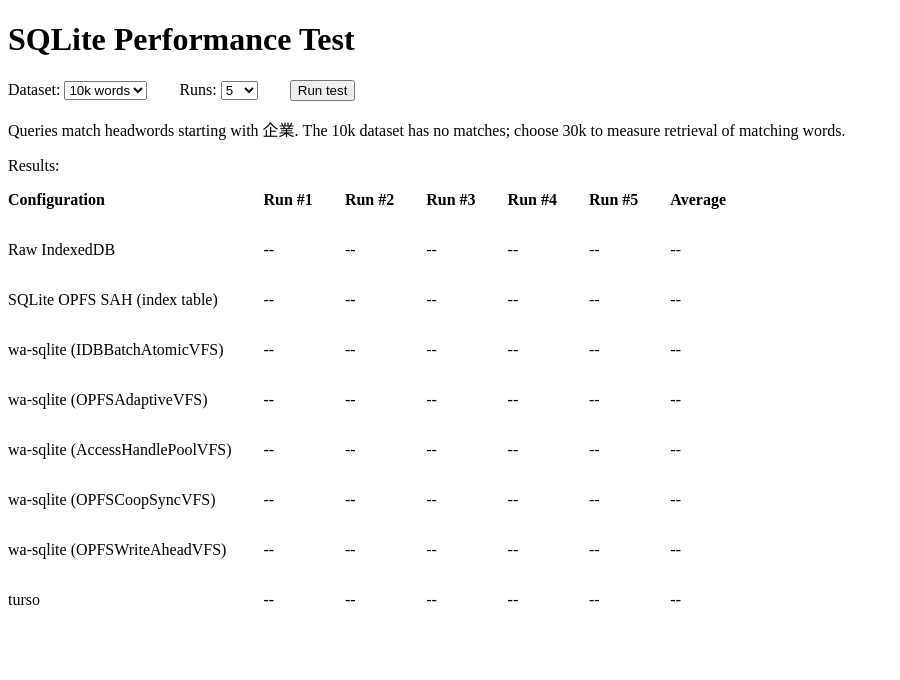
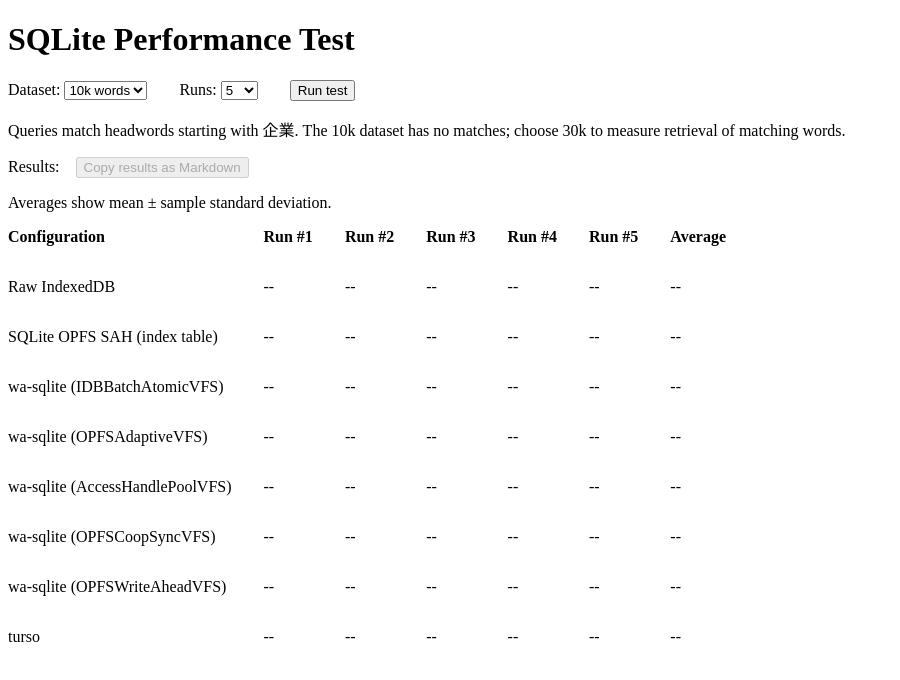
Before and after one commit to birchill/sqlite-test, a Svelte app: page / in a window 1280 px wide. Shown: the top 680 px of the page, without its empty margins (0-900 px from the left). Built offline with nearby package versions, Linux system fonts and the light colour scheme.

Commit message:
Show benchmark variability and copy results as Markdown

```diff
--- a/src/App.svelte
+++ b/src/App.svelte
@@ -7,11 +7,16 @@
 
   import RunTime from './RunTime.svelte';
 
-  const inProgress = Symbol('in progress');
-  type Measurement = { insertDur: number; queryDur: number };
-  type Timing = { dur: number; diffMs: number; diffPercent: number };
-  type Result = { insert: Timing; query: Timing };
-  type Cell = Result | { error: string } | typeof inProgress | null;
+  import {
+    inProgress,
+    standardDeviation,
+    resultsToMarkdown,
+    type Measurement,
+    type Timing,
+    type Result,
+    type Cell,
+  } from './common/benchmark-results';
+
   const testConfigurations: Record<
     string,
     (source: string) => Promise<Measurement>
@@ -96,6 +101,31 @@
   }
   let results = emptyResults();
   let resultRuns = 5;
+  let resultDataset: keyof typeof dataSets = dataset;
+  let copyStatus = '';
+  let copying = false;
+  $: hasResults = Object.values(results).some((cells) =>
+    cells.some((cell) => cell !== null && cell !== inProgress)
+  );
+
+  async function copyResults() {
+    copying = true;
+    copyStatus = '';
+    try {
+      await navigator.clipboard.writeText(
+        resultsToMarkdown({
+          results,
+          runs: resultRuns,
+          dataset: resultDataset,
+        })
+      );
+      copyStatus = 'Copied!';
+    } catch (error) {
+      copyStatus = `Could not copy results: ${error instanceof Error ? error.message : String(error)}`;
+    } finally {
+      copying = false;
+    }
+  }
 
   function compare(result: Measurement, baseline?: Measurement): Result {
     function timing(dur: number, baselineDur = dur): Timing {
@@ -115,6 +145,8 @@
   async function runTests() {
     results = emptyResults();
     resultRuns = runs;
+    resultDataset = dataset;
+    copyStatus = '';
     let baseline: Measurement[] | undefined;
 
     for (const [name, test] of Object.entries(testConfigurations)) {
@@ -141,7 +173,14 @@
           measurements.reduce((sum, result) => sum + result.queryDur, 0) /
           runs,
       };
-      results[name]![runs] = compare(average, baseline?.[runs]);
+      const summary = compare(average, baseline?.[runs]);
+      summary.insert.stdDev = standardDeviation(
+        measurements.map((measurement) => measurement.insertDur)
+      );
+      summary.query.stdDev = standardDeviation(
+        measurements.map((measurement) => measurement.queryDur)
+      );
+      results[name]![runs] = summary;
       if (name === 'Raw IndexedDB') baseline = [...measurements, average];
     }
   }
@@ -191,7 +230,22 @@
   choose 30k to measure retrieval of matching words.
 </p>
 
-<p>Results:</p>
+<div class="result-controls">
+  <span>Results:</span>
+  <button
+    disabled={running || copying || !hasResults}
+    on:click={copyResults}
+  >Copy results as Markdown</button
+  >
+  <span role="status">{copyStatus}</span>
+</div>
+<p>
+  {#if resultRuns > 1}
+    Averages show mean ± sample standard deviation.
+  {:else}
+    Standard deviation requires at least two runs.
+  {/if}
+</p>
 
 <div
   class="results-table"
@@ -232,6 +286,13 @@
     align-items: center;
   }
 
+  .result-controls {
+    display: flex;
+    gap: 1rem;
+    align-items: center;
+    margin-top: 1rem;
+  }
+
   .results-table {
     display: inline-grid;
     gap: 2rem;
--- a/src/RunTime.svelte
+++ b/src/RunTime.svelte
@@ -2,6 +2,7 @@
   export let dur: number;
   export let diffMs: number;
   export let diffPercent: number;
+  export let stdDev: number | undefined = undefined;
 
   export function round(number: number, precision: number): number {
     const factor = Math.pow(10, precision);
@@ -9,7 +10,13 @@
   }
 </script>
 
-<div>{round(dur, 2).toLocaleString()}ms</div>
+<div>
+  {round(dur, 2).toLocaleString()}ms{#if stdDev !== undefined}
+    <span title="Sample standard deviation">
+      ± {round(stdDev, 2).toLocaleString()}ms
+    </span>
+  {/if}
+</div>
 {#if diffMs > 0}
   <div class="slower">
     +{round(diffMs, 2).toLocaleString()}ms (+{round(diffPercent, 2)}%)
--- /dev/null
+++ b/src/common/benchmark-results.ts
@@ -0,0 +1,83 @@
+export const inProgress = Symbol('in progress');
+
+export type Measurement = { insertDur: number; queryDur: number };
+export type Timing = {
+  dur: number;
+  diffMs: number;
+  diffPercent: number;
+  stdDev?: number;
+};
+export type Result = { insert: Timing; query: Timing };
+export type Cell = Result | { error: string } | typeof inProgress | null;
+
+/** Sample standard deviation; one observation cannot estimate variability. */
+export function standardDeviation(values: number[]): number | undefined {
+  if (values.length < 2) return undefined;
+  const mean = values.reduce((sum, value) => sum + value, 0) / values.length;
+  const variance =
+    values.reduce((sum, value) => sum + (value - mean) ** 2, 0) /
+    (values.length - 1);
+  return Math.sqrt(variance);
+}
+
+export function formatMilliseconds(value: number): string {
+  return `${Number(value.toFixed(2))}ms`;
+}
+
+export function formatTiming(timing: Timing): string {
+  let text = formatMilliseconds(timing.dur);
+  if (timing.stdDev !== undefined) {
+    text += ` ± ${formatMilliseconds(timing.stdDev)}`;
+  }
+  if (timing.diffMs !== 0) {
+    const sign = timing.diffMs > 0 ? '+' : '';
+    text += ` (${sign}${formatMilliseconds(timing.diffMs)}, ${sign}${Number(timing.diffPercent.toFixed(2))}%)`;
+  }
+  return text;
+}
+
+function escapeCell(text: string): string {
+  return text
+    .replace(/&/g, '&amp;')
+    .replace(/</g, '&lt;')
+    .replace(/>/g, '&gt;')
+    .replace(/\\/g, '\\\\')
+    .replace(/\|/g, '\\|')
+    .replace(/\r?\n/g, ' ');
+}
+
+export function resultsToMarkdown({
+  results,
+  runs,
+  dataset,
+}: {
+  results: Record<string, Cell[]>;
+  runs: number;
+  dataset: string;
+}): string {
+  const headers = [
+    'Configuration',
+    ...Array.from({ length: runs }, (_, i) => `Run #${i + 1}`),
+    'Average',
+  ];
+  const lines = [
+    `Dataset: ${escapeCell(dataset)}; runs: ${runs}.`,
+    runs > 1
+      ? 'Averages show mean ± sample standard deviation.'
+      : 'Standard deviation requires at least two runs.',
+    '',
+    `| ${headers.join(' | ')} |`,
+    `| ${headers.map(() => '---').join(' | ')} |`,
+  ];
+  for (const [name, cells] of Object.entries(results)) {
+    const values = Array.from({ length: runs + 1 }, (_, index) => {
+      const cell = cells[index];
+      if (!cell) return '--';
+      if (cell === inProgress) return 'In progress';
+      if ('error' in cell) return escapeCell(cell.error);
+      return `Insert: ${escapeCell(formatTiming(cell.insert))}<br>Query: ${escapeCell(formatTiming(cell.query))}`;
+    });
+    lines.push(`| ${[escapeCell(name), ...values].join(' | ')} |`);
+  }
+  return `${lines.join('\n')}\n`;
+}
```
Also changed, not shown: scripts/README.md.
